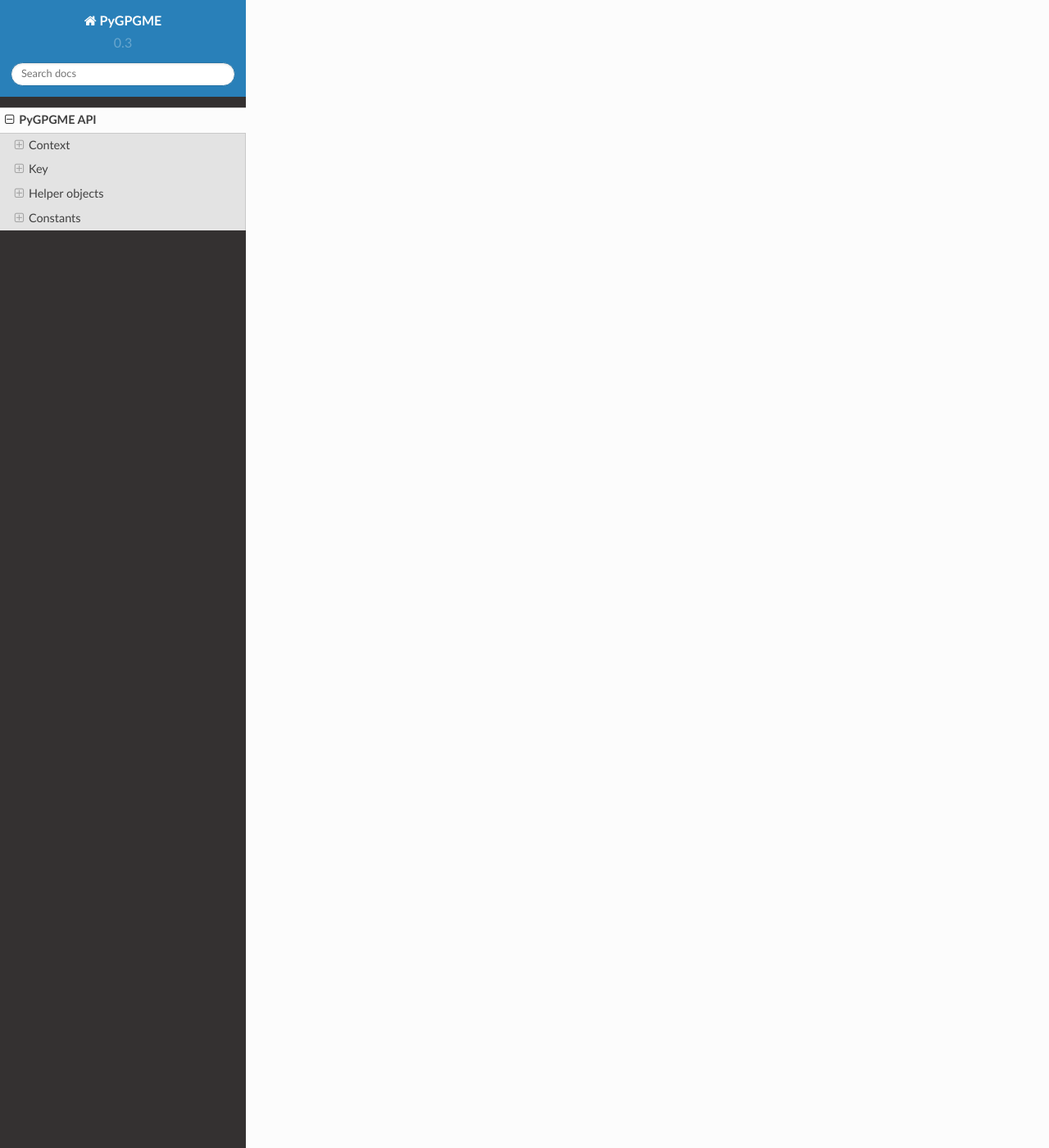
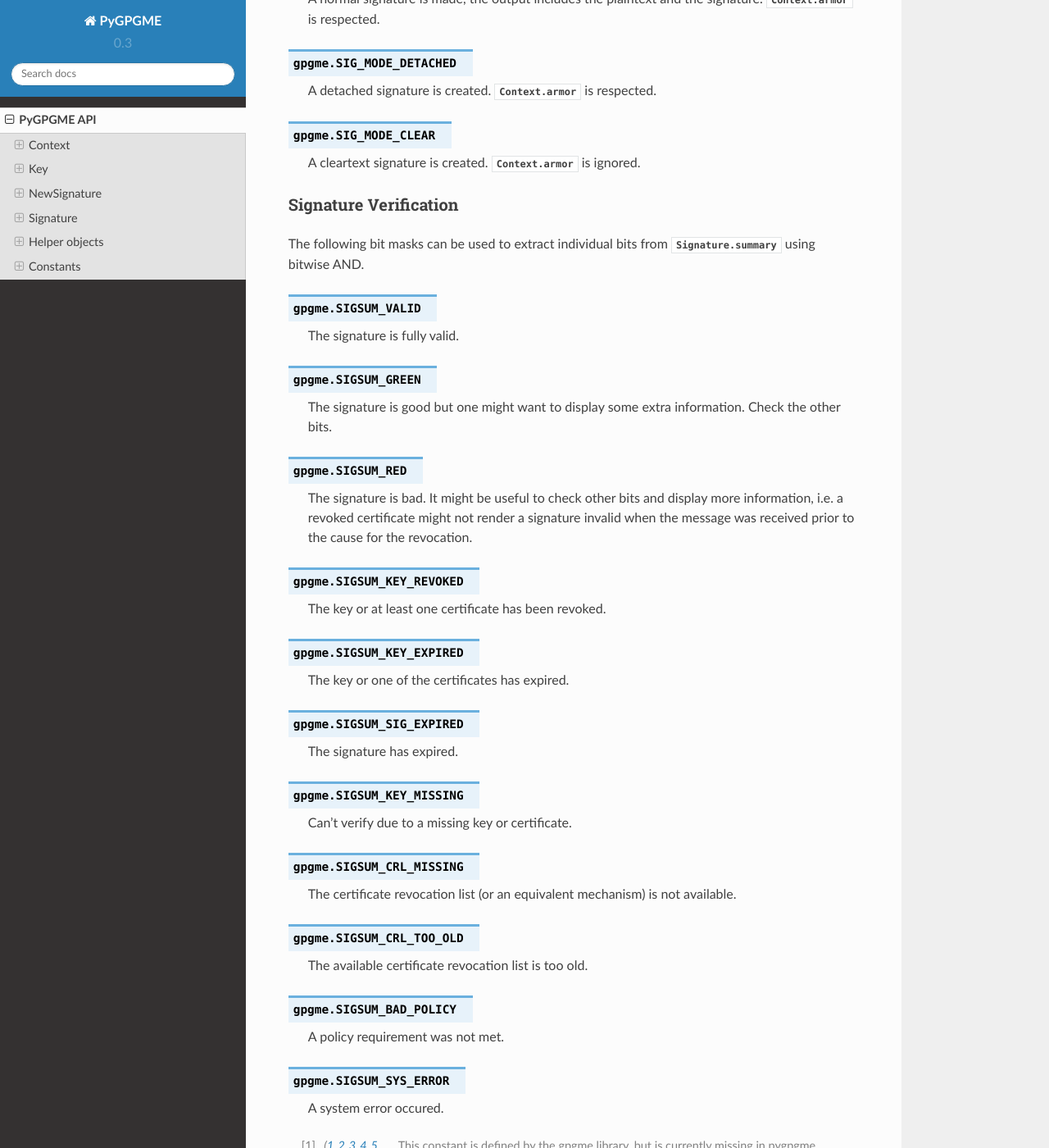
Before and after one commit to rshk/pygpgme, a Sphinx documentation site: the page built from docs/source/api.rst, in a window 1280 px wide and 1400 px high, scrolled down 9205 px. Shown: the whole window at 82% size. Built offline with Sphinx 7.4.7 and the Read the Docs theme 2.0.0, drawn with Linux system fonts in a browser that asks for light colours; some of the changed text lies outside the part shown.

Commit message:
API documentation for signature verification.

```diff
--- a/docs/source/api.rst
+++ b/docs/source/api.rst
@@ -36,6 +36,17 @@
 
     .. py:method:: decrypt_verify(ciphertext, plaintext)
 
+        Decrypt ciphertext and verify signatures.
+
+        Like :py:meth:`Context.decrypt`, but also checks the signatures
+        of the ciphertext.
+
+        :return: A list of :py:class:`Signature` instances (one for each key
+                 that was used in the signature). Note that you need to inspect
+                 the return value to check whether the signatures are valid -- a
+                 syntactically correct but invalid signature does not raise an
+                 error!
+
     .. py:method:: delete(key, allow_secret=False)
 
     .. py:method:: edit
@@ -66,6 +77,9 @@
 
         Works like :py:meth:`Context.encrypt`, but the ciphertext is also
         signed using all keys listed in :py:attr:`Context.signers`.
+
+        :return: A list of :py:class:`NewSignature` instances (one for each
+                 key in :py:attr:`Context.signers`).
 
     .. py:method:: export
 
@@ -145,6 +159,9 @@
 
         :param mode: One of the ``SIG_MODE_*`` constants.
 
+        :return: A list of :py:class:`NewSignature` instances (one for each
+                 key in :py:attr:`Context.signers`).
+
     .. py:attribute:: signers
 
         List of :py:class:`Key` instances used for signing with
@@ -152,7 +169,28 @@
 
     .. py:method:: textmode
 
-    .. py:method:: verify
+    .. py:method:: verify(signature, signedtext, plaintext)
+
+        Verify signature(s) and extract plaintext.
+
+        ``signature`` is a file-like object opened for reading, containing the
+        signature data.
+
+        If ``signature`` is a normal or cleartext signature (i.e. created using
+        :py:data:`SIG_MODE_NORMAL` or :py:data:`SIG_MODE_CLEAR`) then
+        ``signedtext`` must be ``None`` and ``plaintext`` a file-like object
+        opened for writing that will contain the extracted plaintext.
+
+        If ``signature`` is a detached signature (i.e. created using
+        :py:data:`SIG_MODE_DETACHED`) then ``signedtext`` should contain a
+        file-like object opened for reading containing the signed text and
+        ``plaintext`` must be ``None``.
+
+        :return: A list of :py:class:`Signature` instances (one for each key
+                 that was used in ``signature``). Note that you need to inspect
+                 the return value to check whether the signatures are valid -- a
+                 syntactically correct but invalid signature does not raise an
+                 error!
 
 
 Key
@@ -245,6 +283,69 @@
         The keylist mode that was active when the key was retrieved.
 
 
+NewSignature
+============
+
+.. py:class:: NewSignature
+
+    Data for newly created signatures.
+
+    Instances of this class are usually obtained as the result value of
+    :py:meth:`Context.sign` or :py:meth:`Context.encrypt_sign`.
+
+
+Signature
+=========
+
+.. py:class:: Signature
+
+    Signature verification data.
+
+    Instances of this class are usually obtained as the return value of
+    :py:meth:`Context.verify` or :py:meth:`Context.decrypt_verify`.
+
+    .. py:attribute:: exp_timestamp
+
+        Expiration timestamp of the signature, or 0 if the signature does
+        not expire.
+
+    .. py:attribute:: fpr
+
+        Fingerprint string.
+
+    .. py:attribute:: notations
+
+        A list of notation data in the form of tuples ``(name, value)``.
+
+    .. py:attribute:: status
+
+        If an error occurred during verification (for example because the
+        signature is not valid) then this attribute contains a corresponding
+        :py:class:`GpgmeError` instance. Otherwise it is ``None``.
+
+    .. py:attribute:: summary
+
+        A bit array encoded as an integer containing general information
+        about the signature. Combine this value with one of the ``SIGSUM_*``
+        constants using bitwise AND.
+
+    .. py:attribute:: timestamp
+
+        Creation timestamp of the signature.
+
+    .. py:attribute:: validity
+
+        Validity of the signature.
+
+    .. py:attribute:: validity_reason
+
+        If a signature is not valid this may provide a reason why.
+
+    .. py:attribute:: wrong_key_usage
+
+        True if the key was not used according to its policy.
+
+
 Helper objects
 ==============
 
@@ -397,5 +495,59 @@
     A cleartext signature is created. :py:attr:`Context.armor` is ignored.
 
 
+Signature Verification
+----------------------
+
+The following bit masks can be used to extract individual bits from
+:py:attr:`Signature.summary` using bitwise AND.
+
+.. py:data:: SIGSUM_VALID
+
+    The signature is fully valid.
+
+.. py:data:: SIGSUM_GREEN
+
+    The signature is good but one might want to display some extra information.
+    Check the other bits.
+
+.. py:data:: SIGSUM_RED
+
+    The signature is bad. It might be useful to check other bits and display more
+    information, i.e. a revoked certificate might not render a signature invalid
+    when the message was received prior to the cause for the revocation.
+
+.. py:data:: SIGSUM_KEY_REVOKED
+
+    The key or at least one certificate has been revoked.
+
+.. py:data:: SIGSUM_KEY_EXPIRED
+
+    The key or one of the certificates has expired.
+
+.. py:data:: SIGSUM_SIG_EXPIRED
+
+    The signature has expired.
+
+.. py:data:: SIGSUM_KEY_MISSING
+
+    Can’t verify due to a missing key or certificate.
+
+.. py:data:: SIGSUM_CRL_MISSING
+
+    The certificate revocation list (or an equivalent mechanism) is not available.
+
+.. py:data:: SIGSUM_CRL_TOO_OLD
+
+    The available certificate revocation list is too old.
+
+.. py:data:: SIGSUM_BAD_POLICY
+
+    A policy requirement was not met.
+
+.. py:data:: SIGSUM_SYS_ERROR
+
+    A system error occured.
+
+
 .. [#missing-const] This constant is defined by the gpgme library, but
                     is currently missing in pygpgme.
```
Also changed, not shown: other parts of docs/source/api.rst (+0 -3 lines).
